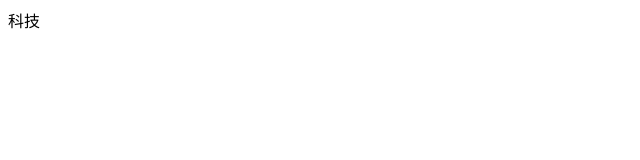
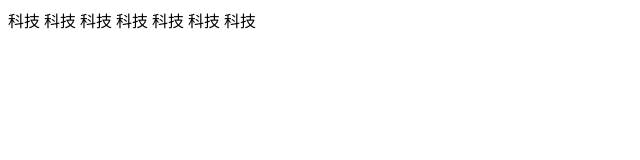
Before and after one commit to wangmoxiang/test2, a plain HTML site: page welcom.html in a window 1280 px wide. Shown: the whole page, without its empty margins (0-640 px from the left). Drawn offline with Linux system fonts and the light colour scheme.

Commit message:
测试上传22

```diff
--- a/welcom.html
+++ b/welcom.html
@@ -6,5 +6,11 @@
 </head>
 <body>
 	科技
+	科技
+	科技
+	科技
+	科技
+	科技
+	科技
 </body>
 </html>
```
